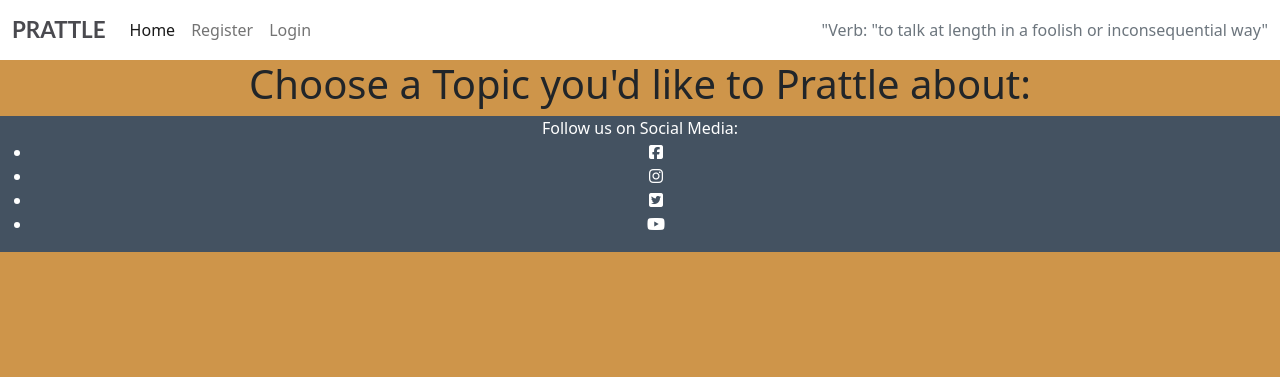
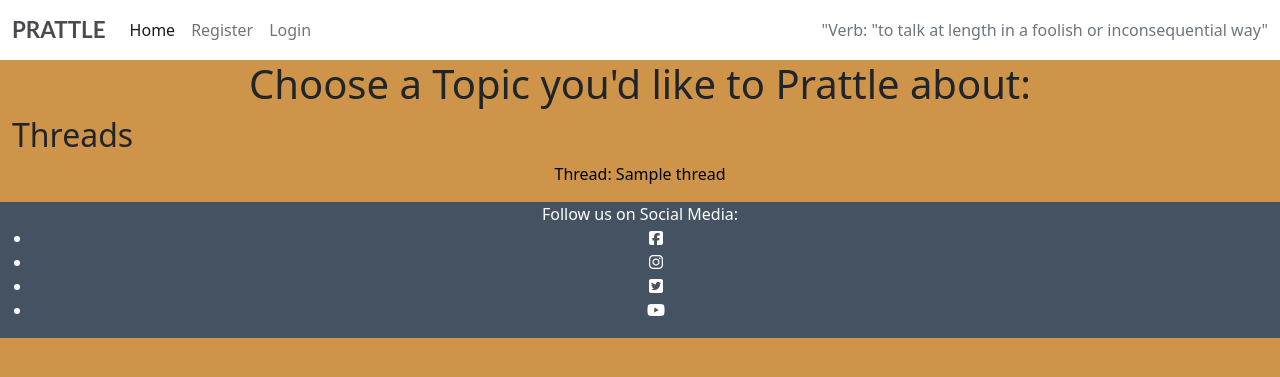
Before and after one commit to IcemanMick/ci_pp4_prattle, a Django app: template templates/thread_list.html in a window 1280 px wide. Shown: the top 377 px of the page. Run offline with Django 3.2, Linux system fonts and the light colour scheme; the template is opened without the code that fills it: values that come from a table or form of the project are taken from there, others are empty; tables that the repository leaves empty hold one stand-in row (values such as "Sample post"); some libraries are stand-ins or nearby versions.

Commit message:
add some html to thread list.html

```diff
--- a/static/css/style.css
+++ b/static/css/style.css
@@ -112,6 +112,10 @@ h1 {
     color: #fff;
 }
 
+.thread {
+    color: black;
+}
+
 .btn-signup:hover,
 .btn-signup:active {
     background-color: #fff;
--- a/templates/thread_list.html
+++ b/templates/thread_list.html
@@ -4,10 +4,14 @@
 
 <div class="container-fluid">
     <div class="row">
+        <h2>Threads</h2>
 
         <!--List of threads to choose from-->
+        {% for thread in thread_list %}
         <div class="m-0 text-center">
             <div class="row">
+                <p class="thread">Thread: {{ thread.title }}</p>
+                {% endfor %}
 
             </div>
         </div>
```
